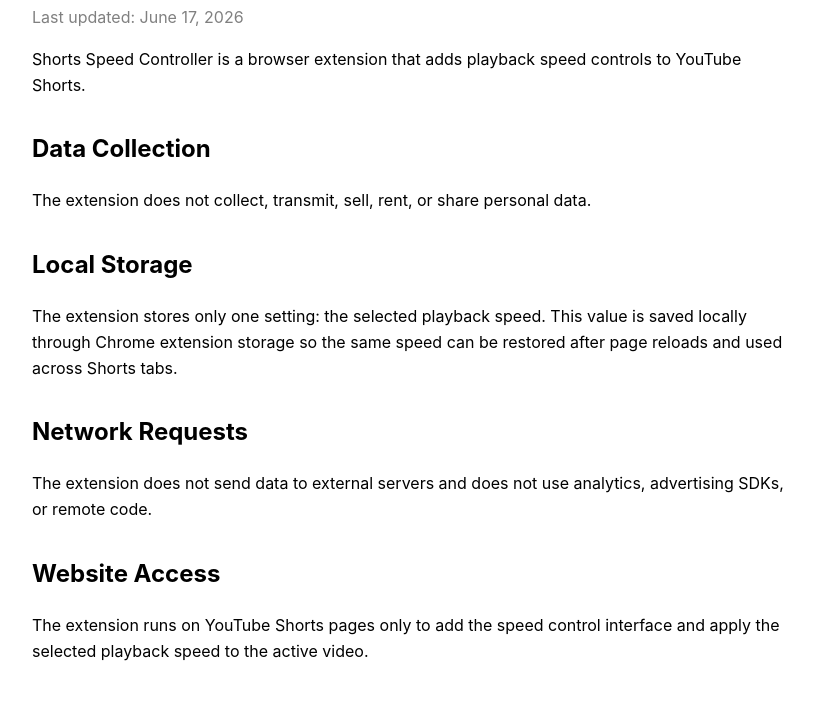
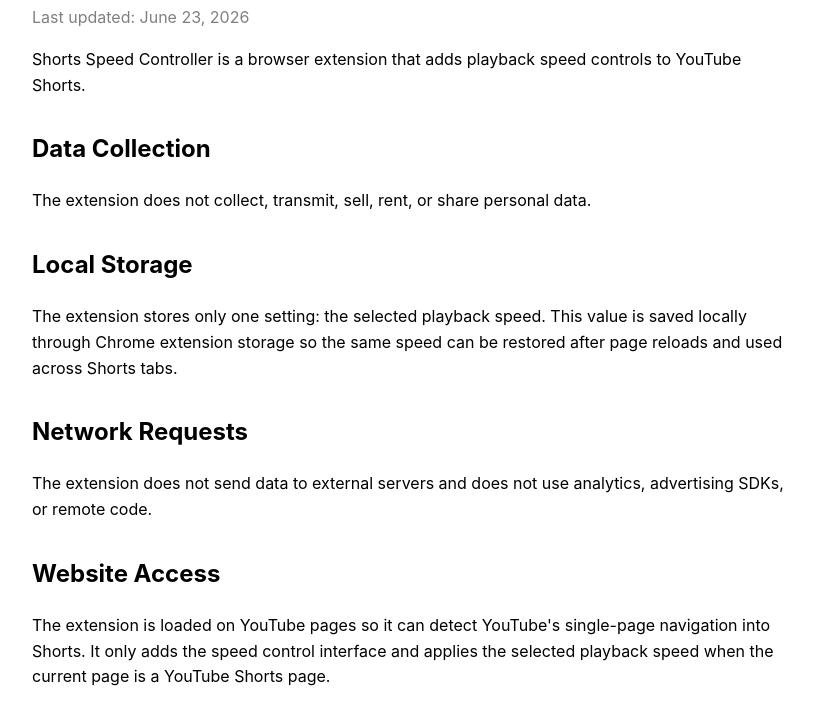
Before and after one commit to alex-kuksa/shorts_speed_controller_chrome_extension, a browser extension: page docs/privacy/index.html in a window 1280 px wide. Shown: the part 73-776 px from the top of the page, without its empty margins (228-1042 px from the left). Drawn offline with Linux system fonts and the light colour scheme.

Commit message:
Support YouTube SPA navigation to Shorts

```diff
--- a/docs/privacy/index.html
+++ b/docs/privacy/index.html
@@ -46,7 +46,7 @@
   <body>
     <main>
       <h1>Privacy Policy</h1>
-      <p class="updated">Last updated: June 17, 2026</p>
+      <p class="updated">Last updated: June 23, 2026</p>
 
       <p>
         Shorts Speed Controller is a browser extension that adds playback speed
@@ -74,8 +74,10 @@
 
       <h2>Website Access</h2>
       <p>
-        The extension runs on YouTube Shorts pages only to add the speed control
-        interface and apply the selected playback speed to the active video.
+        The extension is loaded on YouTube pages so it can detect YouTube's
+        single-page navigation into Shorts. It only adds the speed control
+        interface and applies the selected playback speed when the current page
+        is a YouTube Shorts page.
       </p>
 
       <h2>Changes</h2>
```
Also changed, not shown: manifest.json, 1 other file.
